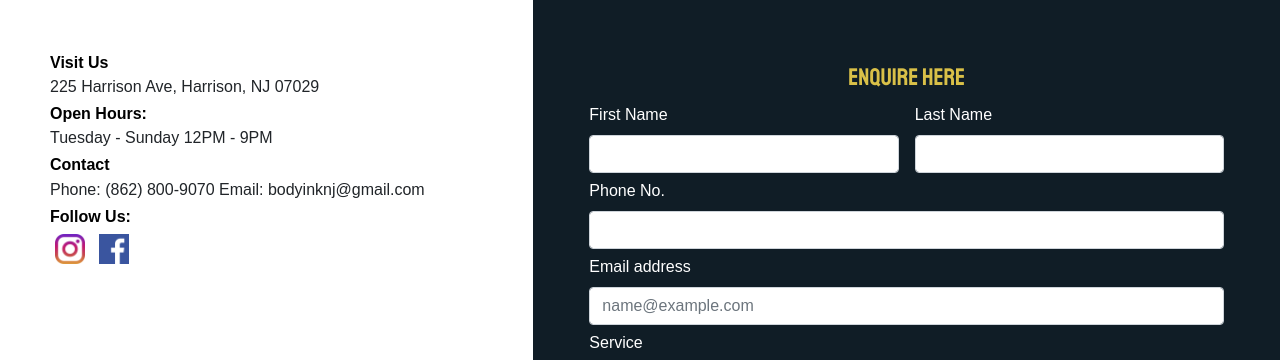
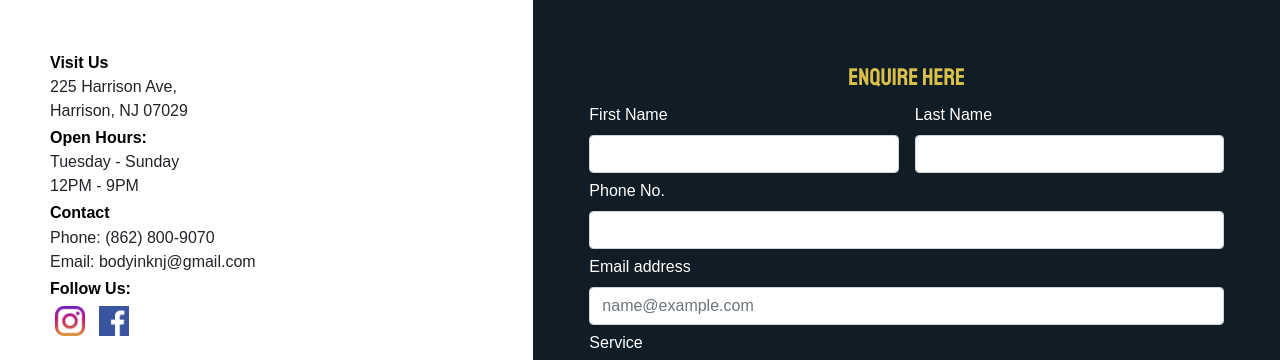
Before and after one commit to ciaraugasmoy/tattoo-shop-website, a plain HTML site: page pages/contact.html in a window 1280 px wide. Shown: the part 226-586 px from the top of the page. Drawn offline with nearby package versions, Linux system fonts and the light colour scheme; a web font is replaced by a local one.

Commit message:
Update contact.html
added line breaks

```diff
--- a/pages/contact.html
+++ b/pages/contact.html
@@ -52,15 +52,15 @@
         <div class="col-md-5 section">
             <div id="addressinfo">
                 <h6>Visit Us</h6>
-                225 Harrison Ave,
+                225 Harrison Ave,<br>
                 Harrison, NJ 07029
 
                 <h6>Open Hours:</h6>
-                Tuesday - Sunday
+                Tuesday - Sunday<br>
                 12PM - 9PM
 
                 <h6>Contact</h6>
-                Phone: (862) 800-9070
+                Phone: (862) 800-9070<br>
                 Email: bodyinknj@gmail.com
 
                 <h6>Follow Us:</h6>
```
